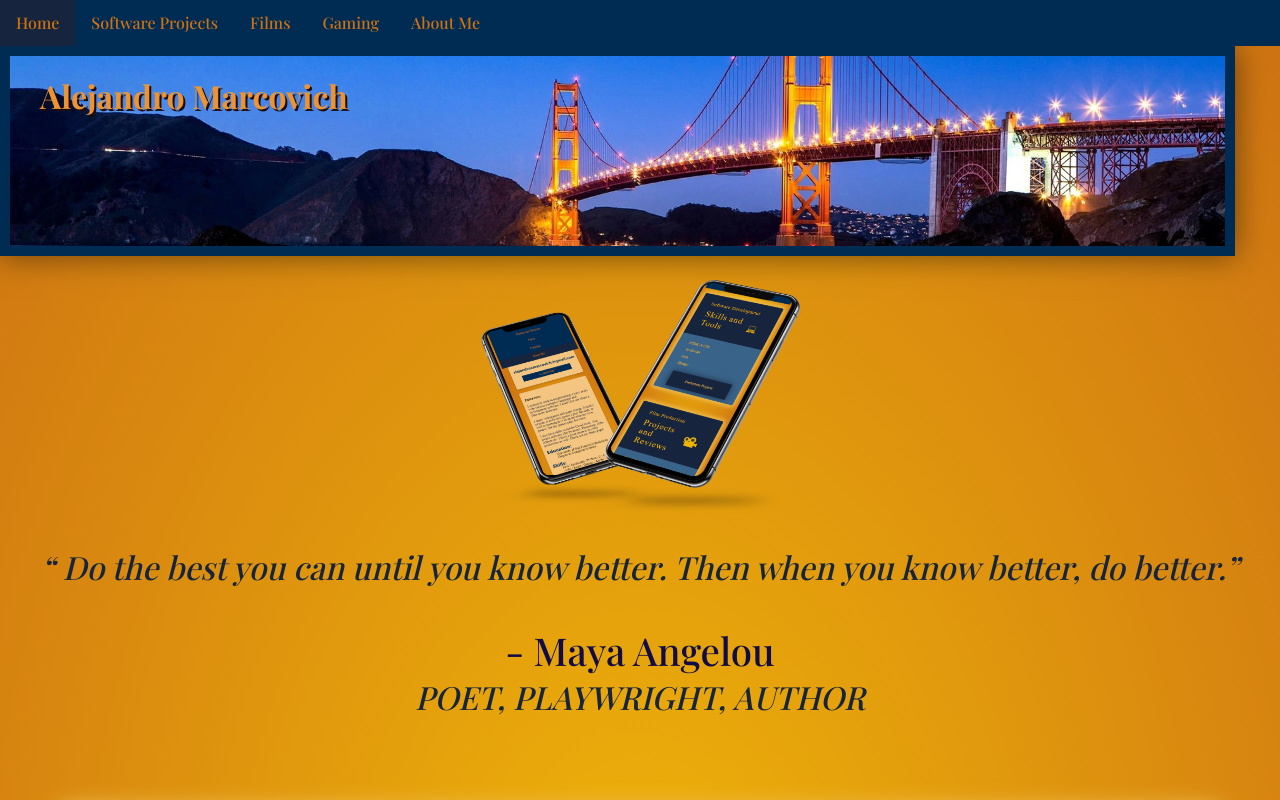
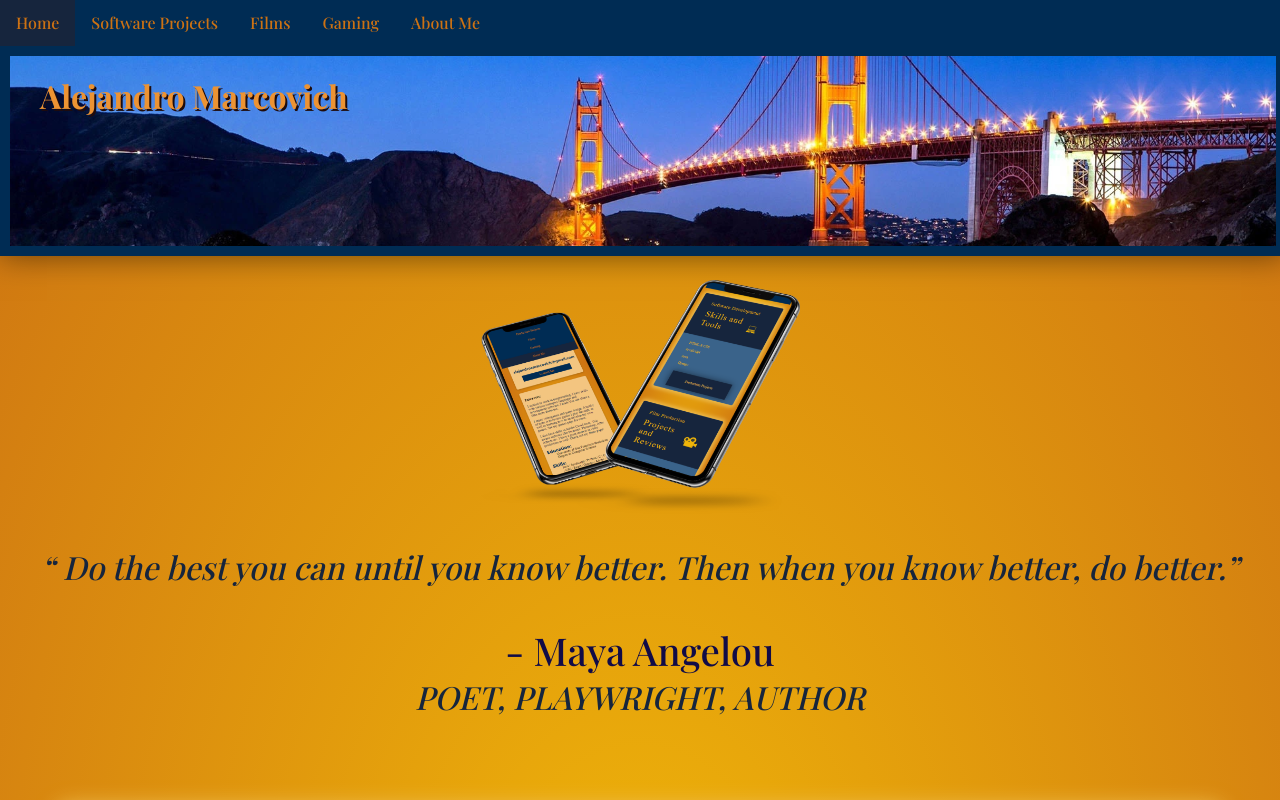
Before and after one commit to aemarcovich/Portfolio, a website built with Parcel: page index.html in a window 1280 px wide. Shown: the top 800 px of the page. Built offline with nearby package versions, Linux system fonts and the light colour scheme.

Commit message:
More resizing

```diff
--- a/CSS/styles.css
+++ b/CSS/styles.css
@@ -317,7 +317,7 @@ a:focus {
     width: 100.5%;
   }
   .single {
-    width: 96.5%;
+    width: 100.5%;
 
   }
   .btn1 {
```
